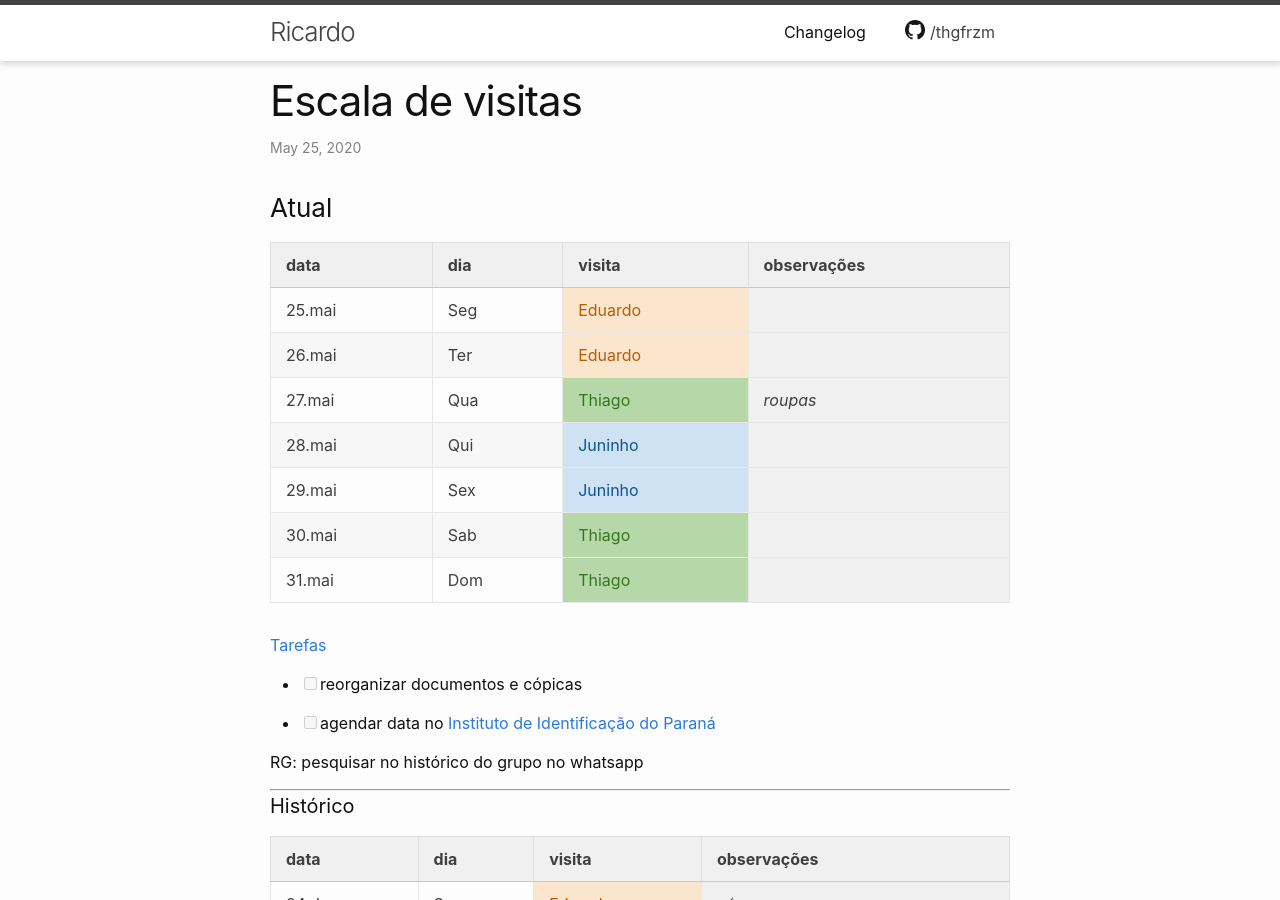
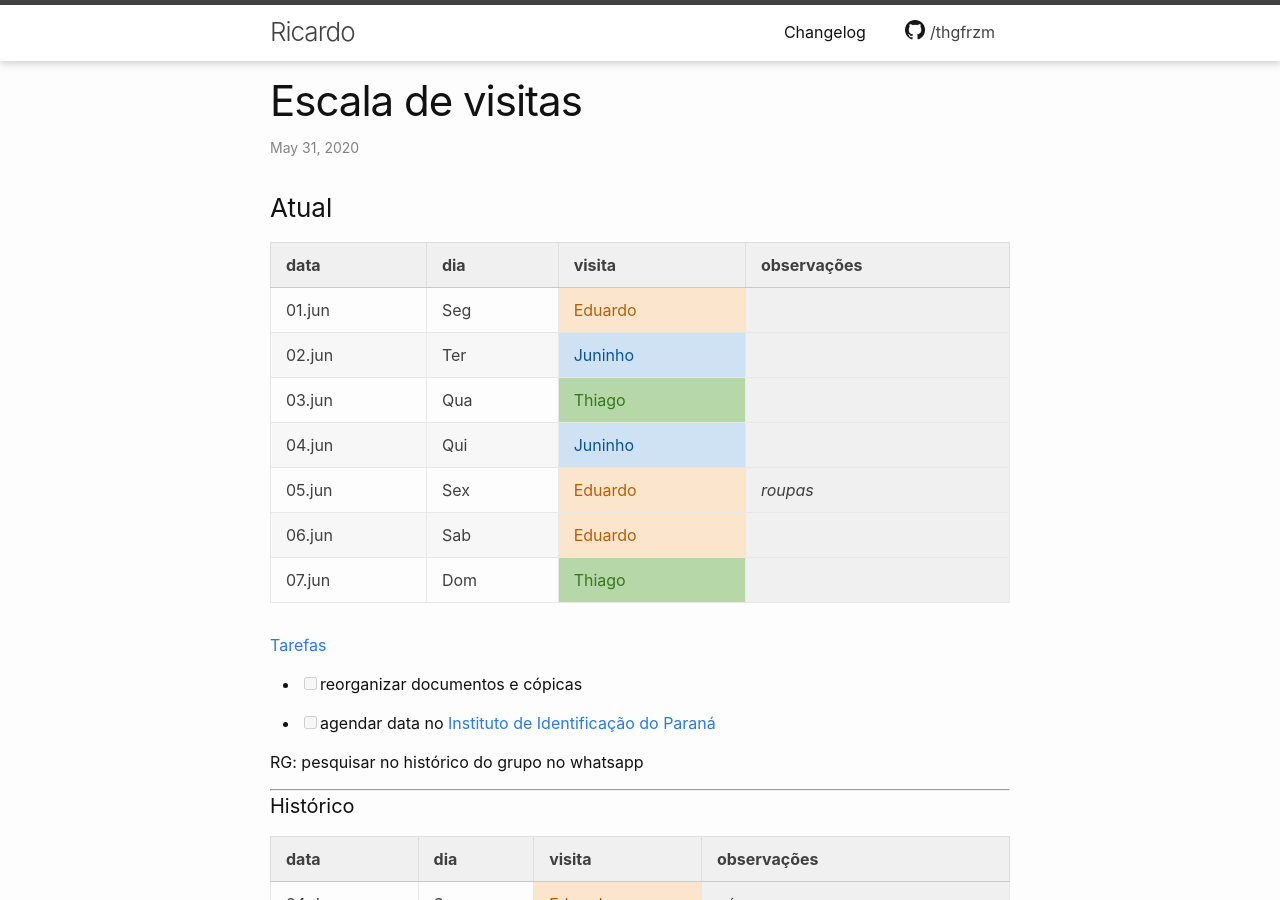
Before and after one commit to thgfrzm/ricardo, a Jekyll site: the page built from _posts/2018-12-23-escala-visitas.markdown, in a window 1280 px wide and 900 px high. Built offline with Jekyll 4.4.1, drawn with Linux system fonts in a browser that asks for light colours; some of the changed text lies outside the part shown.

Commit message:
Update 2018-12-23-escala-visitas.markdown

```diff
--- a/_posts/2018-12-23-escala-visitas.markdown
+++ b/_posts/2018-12-23-escala-visitas.markdown
@@ -1,7 +1,7 @@
 ---
 layout: post
 title:  "Escala de visitas"
-date:   2020-05-25 11:30:00 -0300
+date:   2020-05-31 16:00:00 -0300
 categories: agenda
 ---
 
@@ -9,13 +9,13 @@ categories: agenda
 
 | data   | dia | visita  | observações |
 | ------ | --- | ------- | ----------- |
-| 25.mai | Seg | Eduardo |             |
-| 26.mai | Ter | Eduardo |             |
-| 27.mai | Qua | Thiago  | _roupas_    |
-| 28.mai | Qui | Juninho |             |
-| 29.mai | Sex | Juninho |             |
-| 30.mai | Sab | Thiago  |             |
-| 31.mai | Dom | Thiago  |             |
+| 01.jun | Seg | Eduardo |             |
+| 02.jun | Ter | Juninho |             |
+| 03.jun | Qua | Thiago  |             |
+| 04.jun | Qui | Juninho |             |
+| 05.jun | Sex | Eduardo | _roupas_    |
+| 06.jun | Sab | Eduardo |             |
+| 07.jun | Dom | Thiago  |             |
 
 <!--
 ### notas
@@ -555,5 +555,12 @@ RG: pesquisar no histórico do grupo no whatsapp
 | 20.mai | Qua | Eduardo     |                     |
 | 21.mai | Qui | Juninho     |                     |
 | 22.mai | Sex | Eduardo     |                     |
-| 23.mai | Sab | Thiago      | _roupas_            |
+| 23.mai | Sab | Thiago      |                     |
 | 24.mai | Dom | Thiago      |                     |
+| 25.mai | Seg | Eduardo     |                     |
+| 26.mai | Ter | Eduardo     |                     |
+| 27.mai | Qua | Thiago      | _roupas_            |
+| 28.mai | Qui | Juninho     |                     |
+| 29.mai | Sex | Juninho     |                     |
+| 30.mai | Sab | Thiago      |                     |
+| 31.mai | Dom | Thiago      |                     |
```
